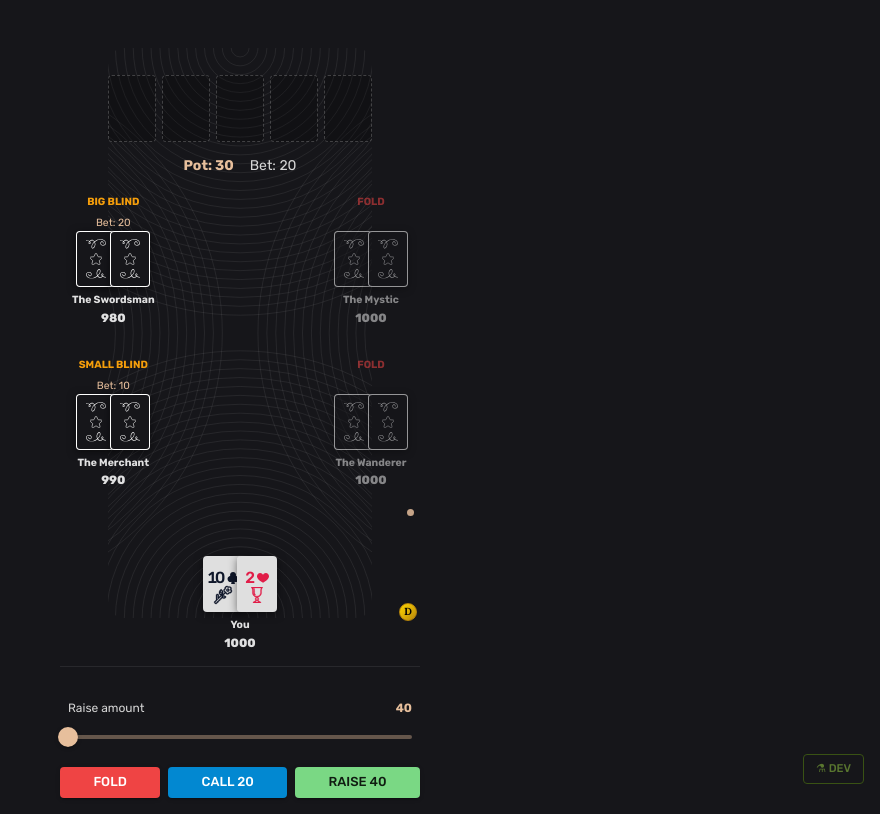
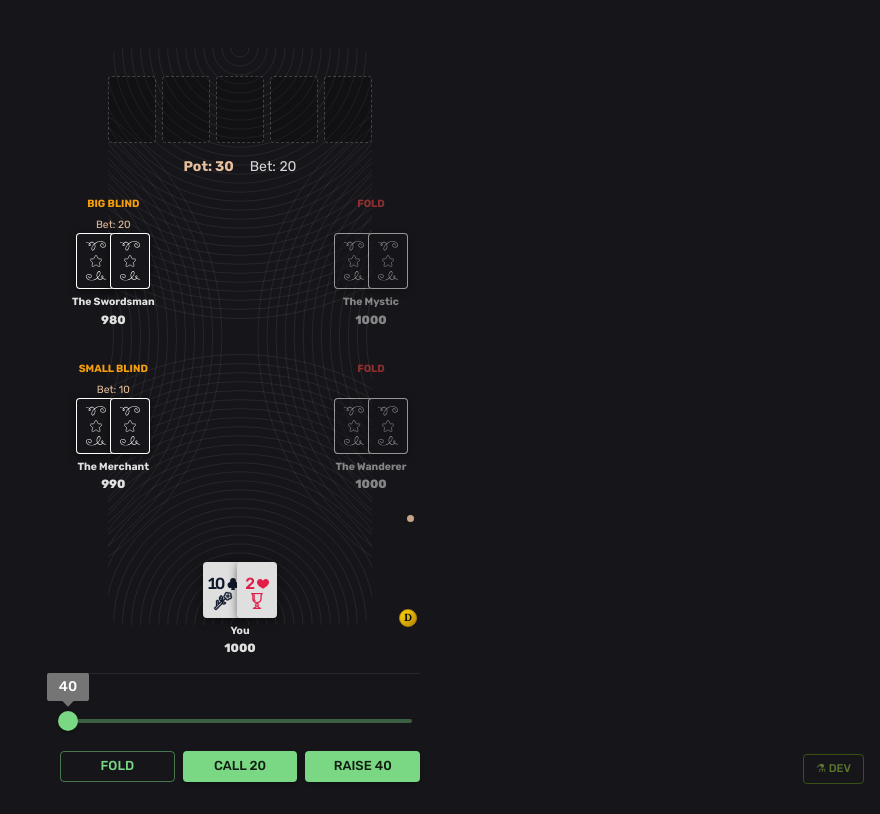
Before and after one commit to raphaelaleixo/arcanepoker, a React (Vite) app: page /game in a window 1280 px wide. Shown: the whole page, without its empty margins (400-1280 px from the left). Built offline with nearby package versions, Linux system fonts and the light colour scheme.

Commit message:
feat: betting ui

```diff
--- a/src/components/Table/ActionButtons.tsx
+++ b/src/components/Table/ActionButtons.tsx
@@ -61,12 +61,12 @@ export function ActionButtons({
       sx={{
         "& > *": {
           flexGrow: 1,
+          width: "100%",
         },
       }}
     >
       <Button
-        variant="contained"
-        color="error"
+        variant="outlined"
         size="small"
         onClick={onFold}
         disabled={foldDisabled}
@@ -82,7 +82,6 @@ export function ActionButtons({
       {canCheck ? (
         <Button
           variant="contained"
-          color="success"
           size="small"
           onClick={onCheckOrCall}
           disabled={checkDisabled}
@@ -99,7 +98,6 @@ export function ActionButtons({
       ) : callExceedsStack ? (
         <Button
           variant="contained"
-          color="info"
           size="small"
           onClick={onCheckOrCall}
           sx={{
@@ -114,7 +112,6 @@ export function ActionButtons({
       ) : (
         <Button
           variant="contained"
-          color="info"
           size="small"
           onClick={onCheckOrCall}
           sx={{
--- a/src/components/Table/PlayerSeat.tsx
+++ b/src/components/Table/PlayerSeat.tsx
@@ -84,7 +84,7 @@ export function PlayerSeat({
           }}
         />
       )}
-      {/* Player name and stack */}
+
       {/* <Typography
         variant="caption"
         sx={{
@@ -134,6 +134,7 @@ export function PlayerSeat({
         redrawSeed={state.holeCardChangeSeeds?.[player.id] ?? 0}
         playerId={player.id}
       />
+      {/* Player name and stack */}
       <Box
         sx={{
           display: "flex",
--- a/src/components/Table/RaiseSlider.tsx
+++ b/src/components/Table/RaiseSlider.tsx
@@ -2,7 +2,7 @@
  * Raise-amount control: label row showing the current raise value and an MUI Slider.
  * Pure presentational — raiseAmount state lives in ActionBar.
  */
-import { Box, Slider, Stack, Typography } from "@mui/material";
+import { Box, Slider } from "@mui/material";
 
 interface RaiseSliderProps {
   /** Current slider value (controlled). */
@@ -25,23 +25,16 @@ export function RaiseSlider({
 }: RaiseSliderProps) {
   return (
     <Box sx={{ px: 1, mb: 1 }}>
-      <Stack direction="row" justifyContent="space-between" sx={{ mb: 0.5 }}>
-        <Typography variant="caption" sx={{ color: "silver.light" }}>
-          Raise amount
-        </Typography>
-        <Typography variant="caption" sx={{ color: "gold.main", fontWeight: "bold" }}>
-          {value}
-        </Typography>
-      </Stack>
       <Slider
         value={value}
         min={minRaise}
         max={maxRaise}
         step={bigBlind}
         disabled={disabled}
+        valueLabelDisplay="on"
         onChange={(_e, v) => onChange(v as number)}
         sx={{
-          color: "gold.main",
+          color: "primary.main",
           "& .MuiSlider-thumb": { borderColor: "gold.dark" },
         }}
       />
```
